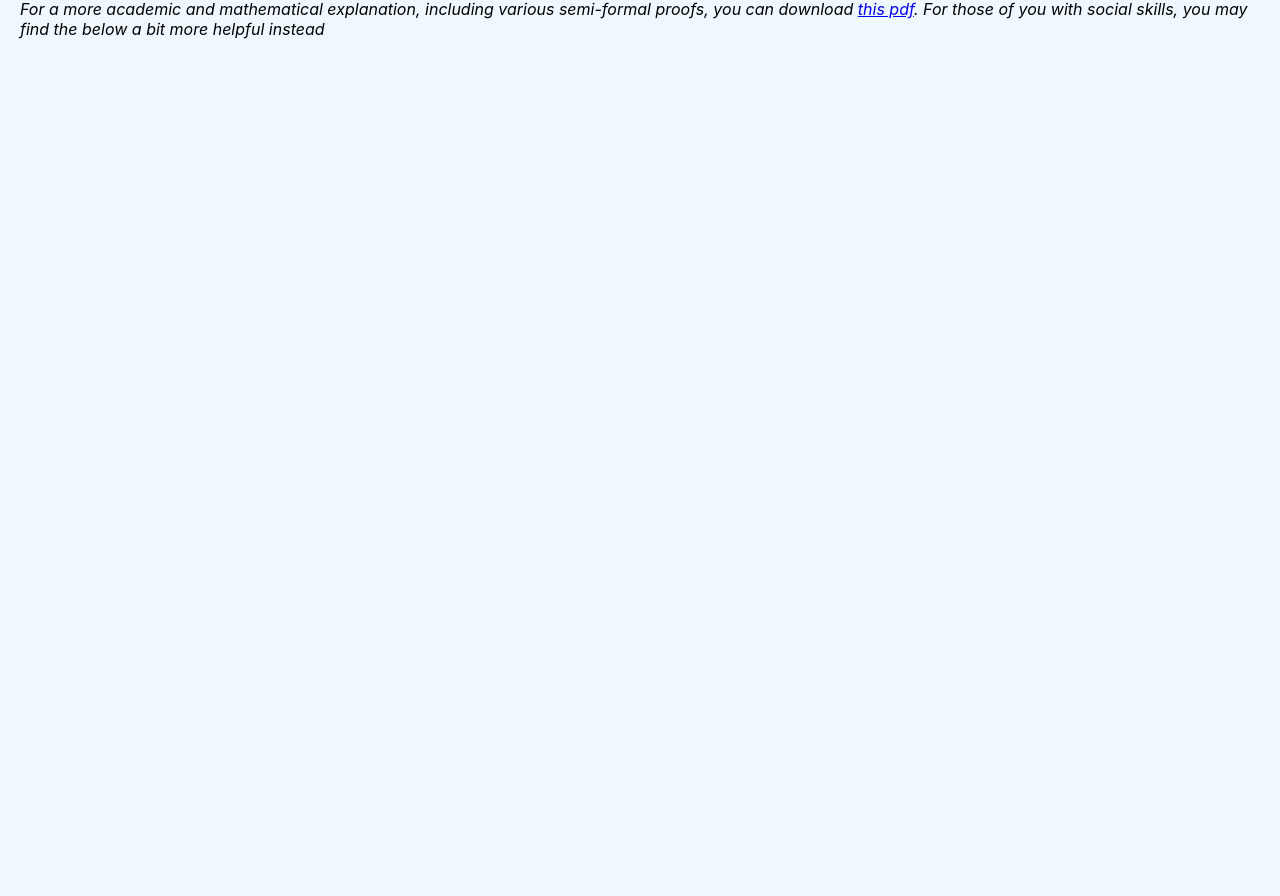
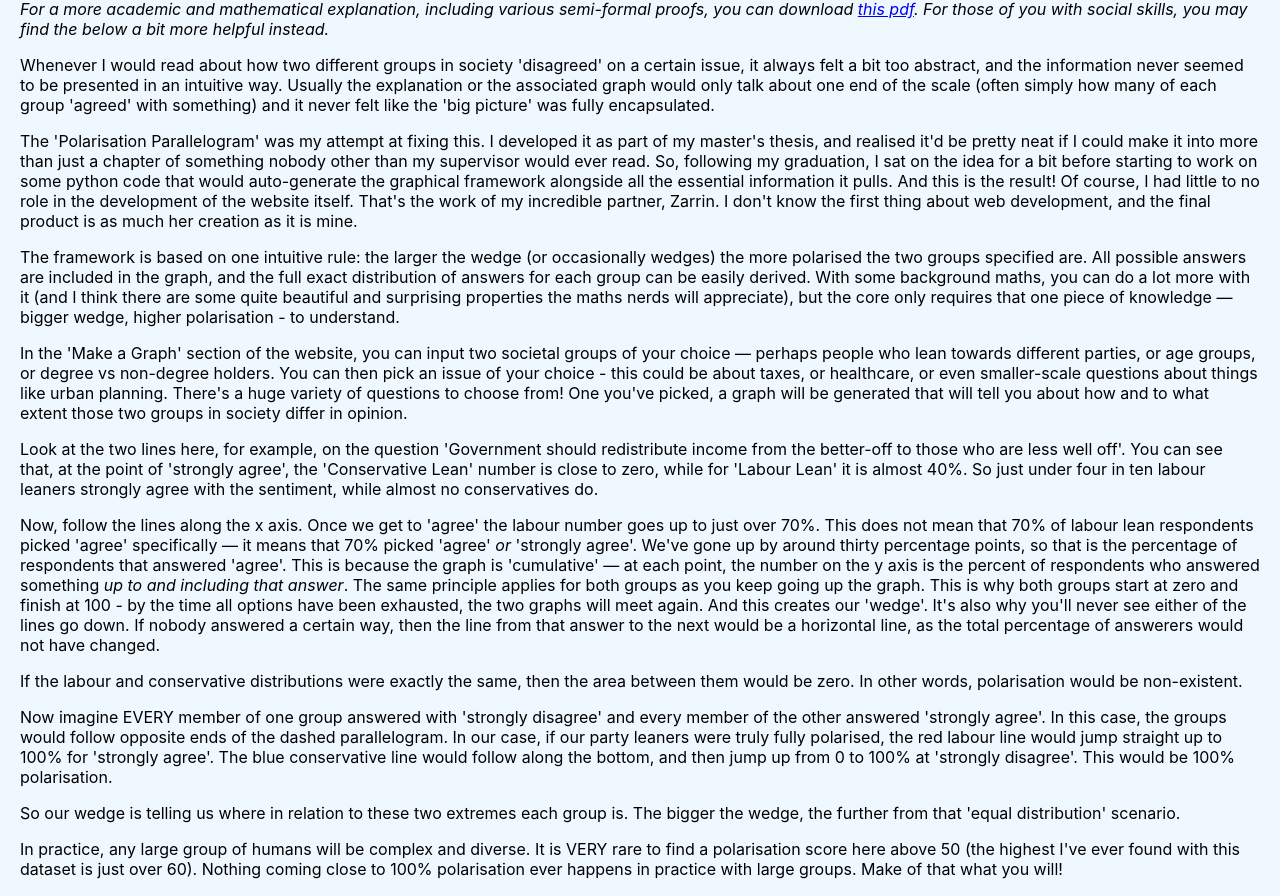
Before and after one commit to z-for-zarrin/political_wedges, a React (Create React App) app in the folder client/: page /how-it-works in a window 1280 px wide. Shown: the part 136-1032 px from the top of the page. Before the commit the page ends 800 px from the top, so only its background shows below. Built offline with nearby package versions, Linux system fonts and the light colour scheme.

Commit message:
How it works page has full explanation text

```diff
--- a/client/src/components/Explanation.js
+++ b/client/src/components/Explanation.js
@@ -4,7 +4,101 @@ const Explanation = () => {
     return(
         <section className="page">
             <i>For a more academic and mathematical explanation, including various semi-formal proofs,
-            you can download <a href={explanationPDF}>this pdf</a>. For those of you with social skills, you may find the below a bit more helpful instead</i>
+            you can download <a href={explanationPDF}>this pdf</a>. For those of you with social skills,
+            you may find the below a bit more helpful instead.</i>
+
+            <p>
+                Whenever I would read about how two different groups in society 'disagreed' on a certain
+                issue, it always felt a bit too abstract, and the information never seemed to be
+                presented in an intuitive way. Usually the explanation or the associated graph would only
+                talk about one end of the scale (often simply how many of each group 'agreed' with
+                something) and it never felt like the 'big picture' was fully encapsulated.
+            </p>
+            <p>
+                The 'Polarisation Parallelogram' was my attempt at fixing this. I developed it as part of
+                my master's thesis, and realised it'd be pretty neat if I could make it into more than
+                just a chapter of something nobody other than my supervisor would ever read. So, following
+                my graduation, I sat on the idea for a bit before starting to work on some python code
+                that would auto-generate the graphical framework alongside all the essential information it
+                pulls. And this is the result! Of course, I had little to no role in the development of the
+                website itself. That's the work of my incredible partner, Zarrin. I don't know the first
+                thing about web development, and the final product is as much her creation as it is mine.
+            </p>
+            <p>
+                The framework is based on one intuitive rule: the larger the wedge (or occasionally wedges)
+                the more polarised the two groups specified are. All possible answers are included in the
+                graph, and the full exact distribution of answers for each group can be easily derived. With
+                some background maths, you can do a lot more with it (and I think there are some quite
+                beautiful and surprising properties the maths nerds will appreciate), but the core only
+                requires that one piece of knowledge — bigger wedge, higher polarisation - to understand.
+            </p>
+            <p>
+                In the 'Make a Graph' section of the website, you can input two societal groups of your choice
+                — perhaps people who lean towards different parties, or age groups, or degree vs non-degree
+                holders. You can then pick an issue of your choice - this could be about taxes, or healthcare,
+                or even smaller-scale questions about things like urban planning. There's a huge variety of
+                questions to choose from! One you've picked, a graph will be generated that will tell you about
+                how and to what extent those two groups in society differ in opinion.
+            </p>
+            <p>
+                Look at the two lines here, for example, on the question 'Government should redistribute
+                income from the better-off to those who are less well off'. You can see that, at the point of
+                'strongly agree', the 'Conservative Lean' number is close to zero, while for 'Labour Lean' it
+                is almost 40%. So just under four in ten labour leaners strongly agree with the sentiment,
+                while almost no conservatives do.
+            </p>
+            <p>
+                Now, follow the lines along the x axis. Once we get to 'agree' the labour number goes up to
+                just over 70%. This does not mean that 70% of labour lean respondents picked 'agree'
+                specifically — it means that 70% picked 'agree' <i>or</i> 'strongly agree'. We've gone up by around
+                thirty percentage points, so that is the percentage of respondents that answered 'agree'.
+                This is because the graph is 'cumulative' — at each point, the number on the y axis is the
+                percent of respondents who answered something <i>up to and including that answer</i>. The same
+                principle applies for both groups as you keep going up the graph. This is why both groups
+                start at zero and finish at 100 - by the time all options have been exhausted, the two graphs
+                will meet again. And this creates our 'wedge'. It's also why you'll never see either of the
+                lines go down. If nobody answered a certain way, then the line from that answer to the next
+                would be a horizontal line, as the total percentage of answerers would not have changed.
+            </p>
+            <p>
+                If the labour and conservative distributions were exactly the same, then the area between
+                them would be zero. In other words, polarisation would be non-existent.
+            </p>
+            <p>
+                Now imagine EVERY member of one group answered with 'strongly disagree' and every member of
+                the other answered 'strongly agree'. In this case, the groups would follow opposite ends of
+                the dashed parallelogram. In our case, if our party leaners were truly fully polarised, the
+                red labour line would jump straight up to 100% for 'strongly agree'. The blue conservative
+                line would follow along the bottom, and then jump up from 0 to 100% at 'strongly disagree'.
+                This would be 100% polarisation.
+            </p>
+            <p>
+                So our wedge is telling us where in relation to these two extremes each group is. The bigger
+                the wedge, the further from that 'equal distribution' scenario.
+            </p>
+
+            <p>
+                In practice, any large group of humans will be complex and diverse. It is VERY rare to find a
+                polarisation score here above 50 (the highest I've ever found with this dataset is just over
+                60). Nothing coming close to 100% polarisation ever happens in practice with large groups.
+                Make of that what you will!
+            </p>
+            <p>
+                I find that the best use of the parallelogram is to compare the number <i>between</i> issues. You
+                might ask 'do citizens with vs without a degree have a higher polarisation score on <i>this</i>
+                issue or <i>that</i> one?' The number you see in the middle isn't as much use on its own as it is
+                when compared with other issues or groups that interest you.
+                For example, it surprised me that the rich and the poor tended to be more polarised on issues
+                relating to law and order, values and traditions than on issues related to economic equality - which
+                one might intuitively think would be more relevant to those two groups.
+            </p>
+            <p>
+                But my goal isn't to tell you what to think about what you find! I just hoped to make a tool that might make you learn something interesting about our society and how it thinks. What you make of those results is where your own inner social scientist comes in.
+            </p>
+            <p>
+                So really, just have some fun with it! I haven't tried anything like every combination of issues myself, of course. It's very possible that you'll be the first person in history to ever 'create' the result that you do. And if you create a graph that looks interesting or surprises you, let me know! I'd love to hear about what you've discovered and your thoughts on it. Happy graphing!
+            </p>
+            <h2>~ Joey</h2>
         </section>
     );
 }
```
